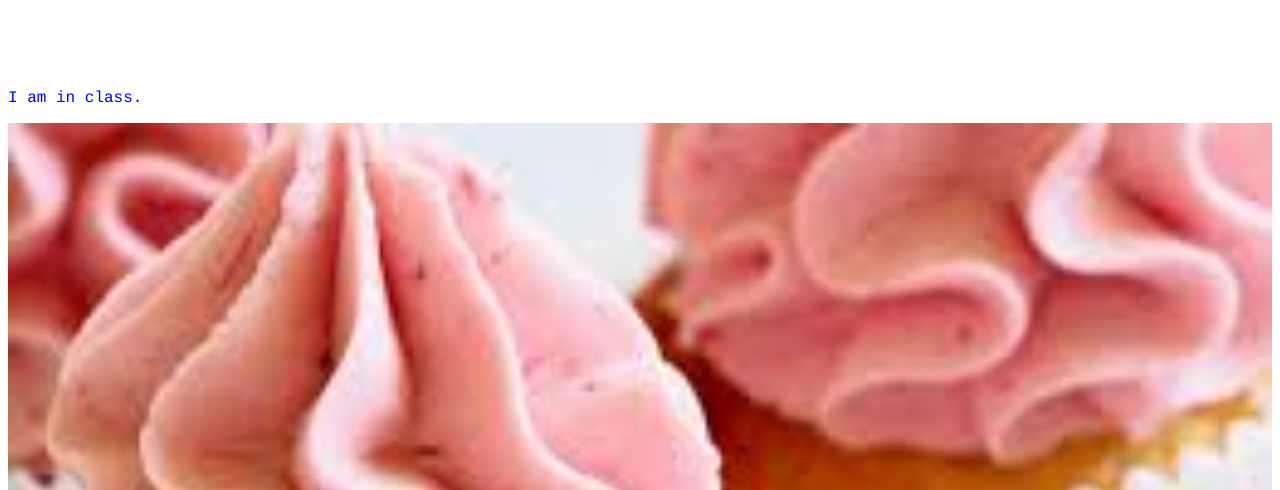
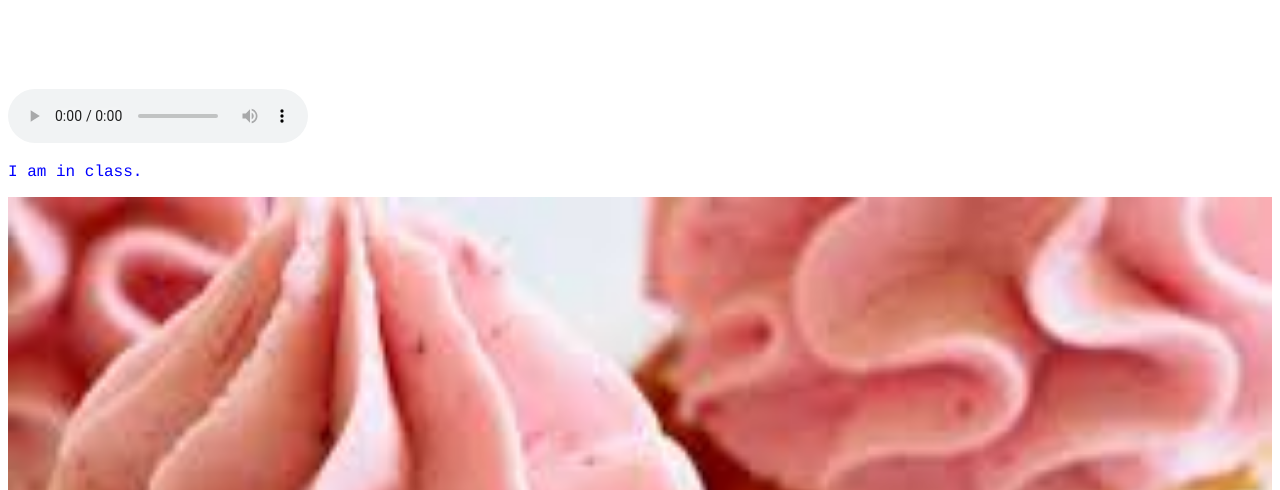
Before and after one commit to AmyBinder1/AmyBinder1.github.io, a plain HTML site: page index.html in a window 1280 px wide. Shown: the part 310-800 px from the top of the page. Drawn offline with Linux system fonts and the light colour scheme.

Commit message:
Update index.html

```diff
--- a/index.html
+++ b/index.html
@@ -10,6 +10,13 @@
     alert( 'Hello, world!' );
   </script>
  <h1>Hello World</h1>
+
+  <div>
+    <audio controls>
+      <source src="accordian.mp3" type="audio/mpeg">
+      Your browser does not support the audio tag.
+      </audio>
+
   <p>I am in class.</p>
   <img src="cupcake.jpeg" alt="cupcake" width="100%">
 </body>
```
